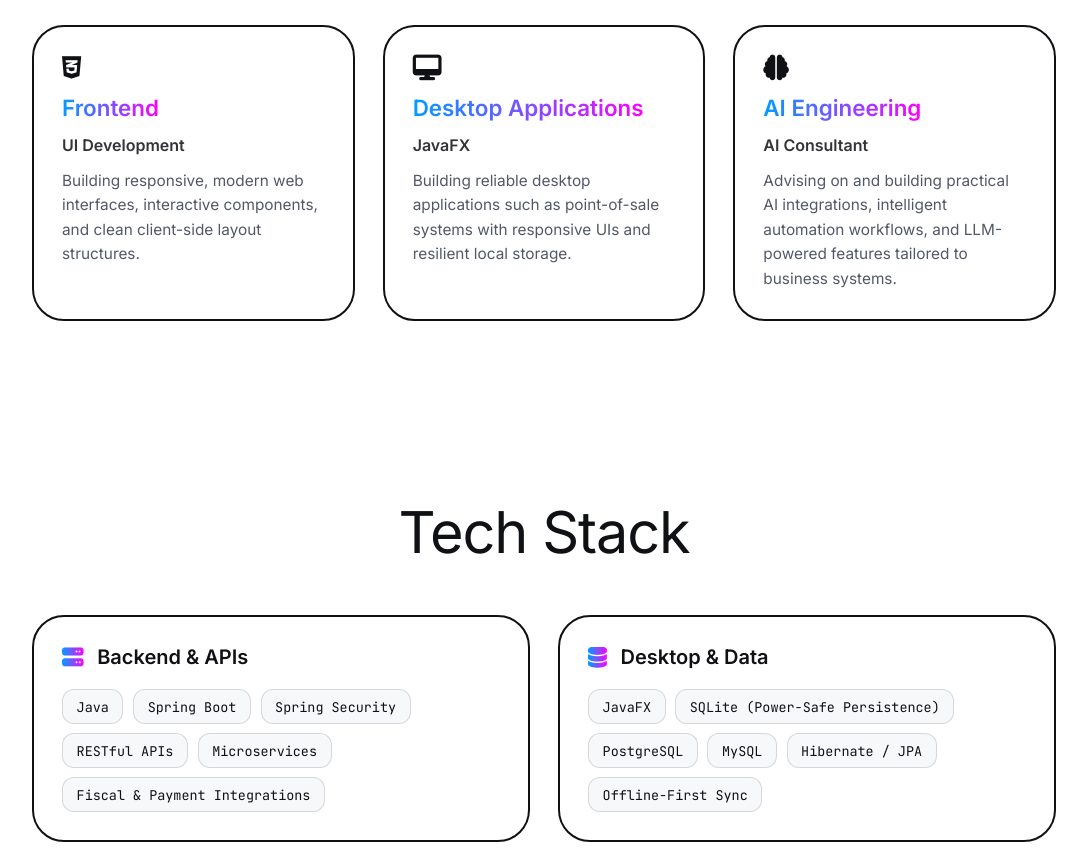
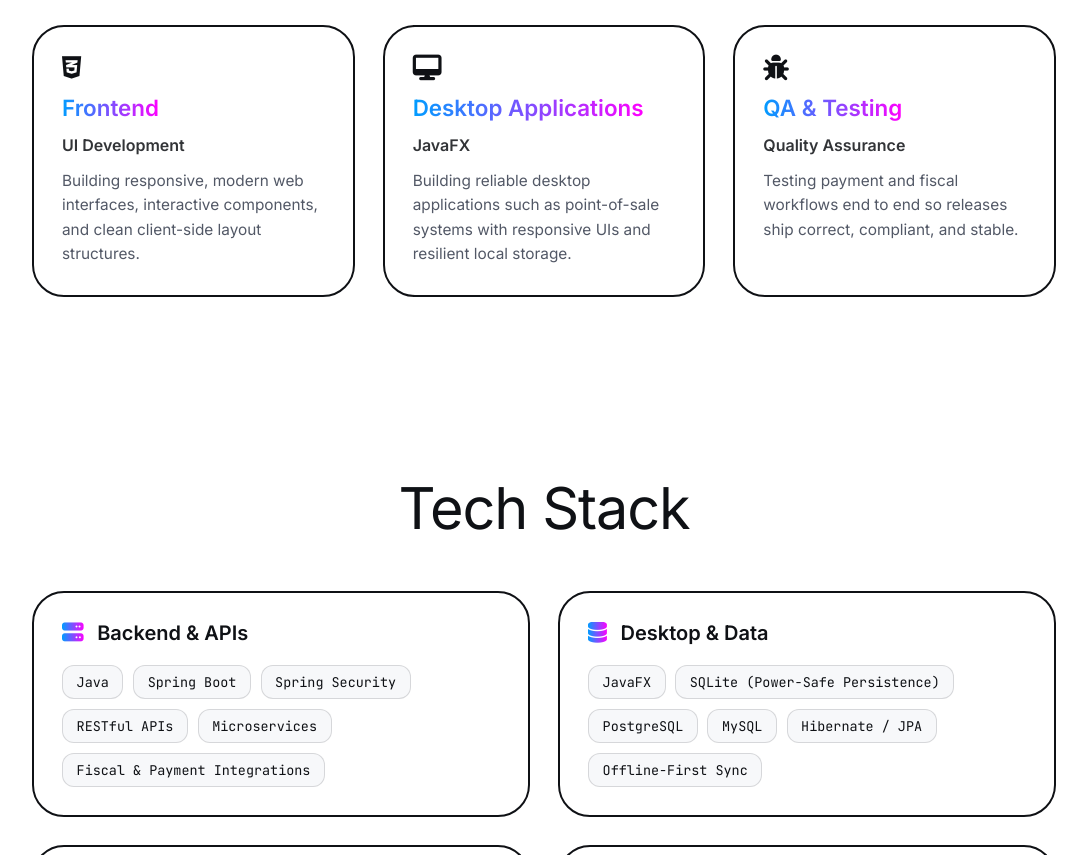
Before and after one commit to tynyabs/profile, a website: page index.html in a window 1280 px wide. Shown: the part 1337-2192 px from the top of the page, without its empty margins (96-1183 px from the left). Drawn offline with Linux system fonts and the light colour scheme; no server answers.

Commit message:
feat: replace AI Engineering with QA & Testing
Remove the AI Engineering service card and add a new QA & Testing service card to the profile section.

```diff
--- a/index.html
+++ b/index.html
@@ -118,7 +118,6 @@
           <p>Automating infrastructure deployments, managing cloud environments on Microsoft Azure, and configuring secure server hardening.</p>
         </div>
 
-
         <div class="grid-card reveal" data-track-id="service-frontend" data-track-label="Service: Frontend" data-track-category="service">
           <i class="fa-brands fa-css3-alt"></i>
           <span class="grid-card-title">Frontend</span>
@@ -133,11 +132,11 @@
           <p>Building reliable desktop applications such as point-of-sale systems with responsive UIs and resilient local storage.</p>
         </div>
 
-        <div class="grid-card reveal" data-track-id="service-ai" data-track-label="Service: AI Engineering" data-track-category="service">
-          <i class="fa-solid fa-brain"></i>
-          <span class="grid-card-title">AI Engineering</span>
-          <h3 class="grid-card-subtitle">AI Consultant</h3>
-          <p>Advising on and building practical AI integrations, intelligent automation workflows, and LLM-powered features tailored to business systems.</p>
+        <div class="grid-card reveal" data-track-id="service-qa" data-track-label="Service: QA & Testing" data-track-category="service">
+          <i class="fa-solid fa-bug"></i>
+          <span class="grid-card-title">QA &amp; Testing</span>
+          <h3 class="grid-card-subtitle">Quality Assurance</h3>
+          <p>Testing payment and fiscal workflows end to end so releases ship correct, compliant, and stable.</p>
         </div>
 
       </div>
```
Also changed, not shown: public/assets/aistudio/image_22039008.png (deleted), public/assets/aistudio/image_aae569ee.png (deleted).
